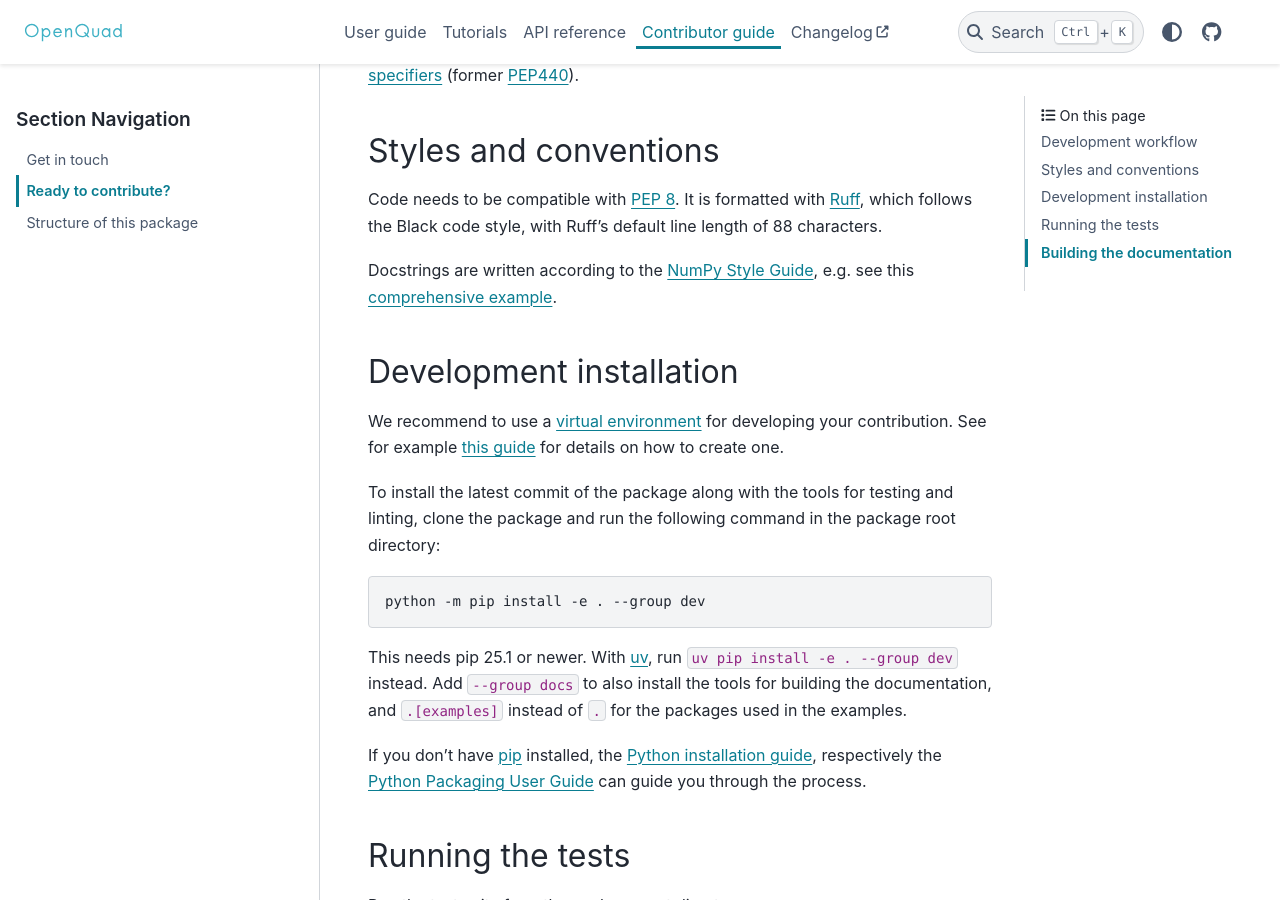
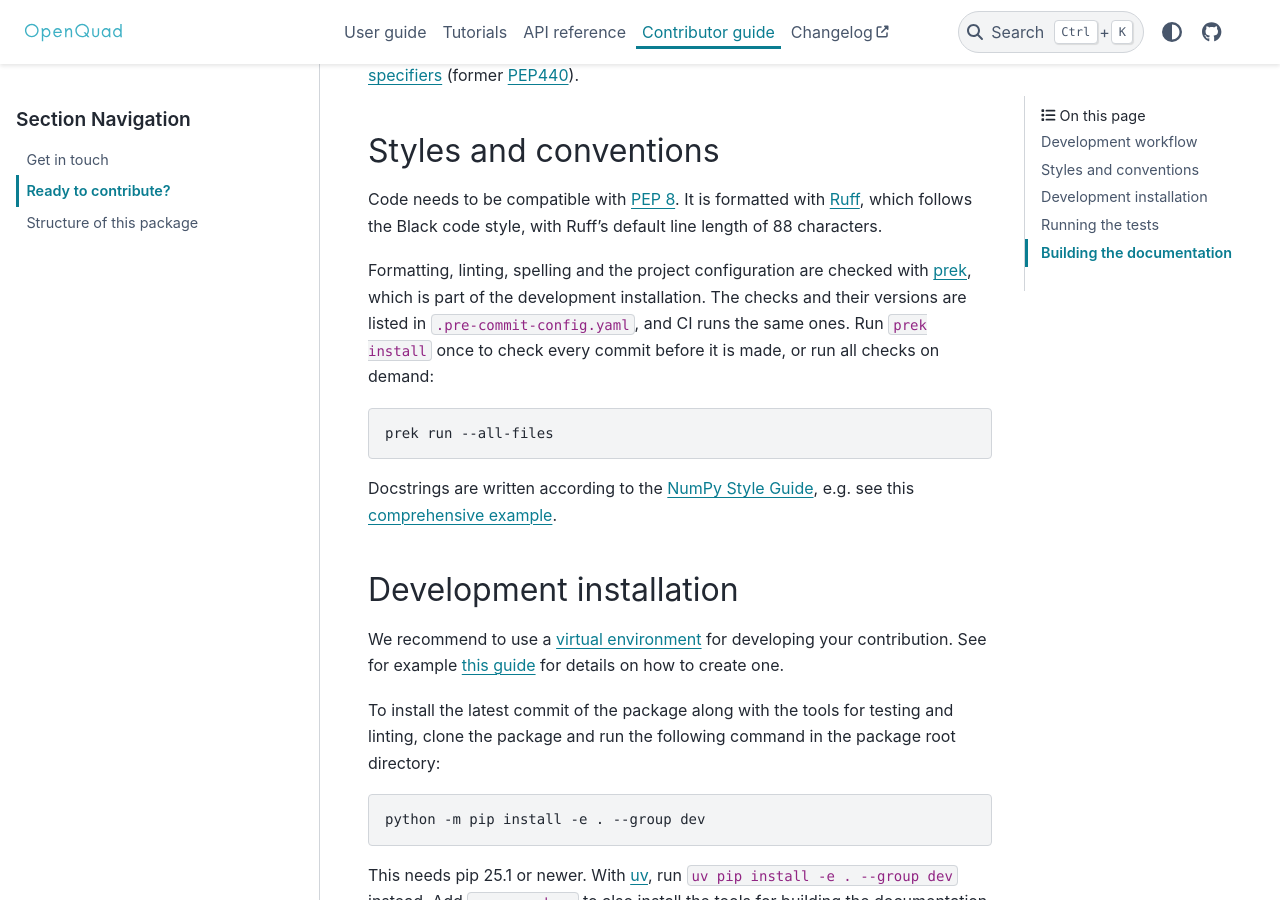
Before and after one commit to qucontrol/openquad, a Sphinx documentation site: the page built from doc/contributing/contributing.rst, in a window 1280 px wide and 900 px high, scrolled down 1073 px. Built offline with Sphinx 7.4.7 and the PyData theme 0.15.4, drawn with Linux system fonts in a browser that asks for light colours; pages that are not in the unit, such as notebooks, are missing from menus.

Commit message:
Add prek checks and run them in CI
Ruff check and format, codespell, and validation of the workflow and of
pyproject.toml, at pinned versions. The new Lint job runs the same
checks, and Pass now also waits for it.

Co-Authored-By: Claude Opus 5.5 <noreply@anthropic.com>

```diff
--- a/doc/contributing/contributing.rst
+++ b/doc/contributing/contributing.rst
@@ -67,11 +67,22 @@ Code needs to be compatible with `PEP 8`_. It is formatted with `Ruff`_, which
 follows the Black code style, with Ruff's default line length of 88
 characters.
 
+Formatting, linting, spelling and the project configuration are checked with
+`prek`_, which is part of the development installation. The checks and their
+versions are listed in ``.pre-commit-config.yaml``, and CI runs the same ones.
+Run ``prek install`` once to check every commit before it is made, or run all
+checks on demand:
+
+.. code-block:: bash
+
+   prek run --all-files
+
 Docstrings are written according to the `NumPy Style Guide`_, e.g. see this
 `comprehensive example`_.
 
 .. _PEP 8: https://peps.python.org/pep-0008/
 .. _Ruff: https://docs.astral.sh/ruff/formatter/
+.. _prek: https://prek.j178.dev/
 .. _NumPy Style Guide: https://numpydoc.readthedocs.io/en/latest/format.html
 .. _comprehensive example: https://sphinxcontrib-napoleon.readthedocs.io/en/latest/example_numpy.html
 
```
Also changed, not shown: .pre-commit-config.yaml (added), 1 other file.
